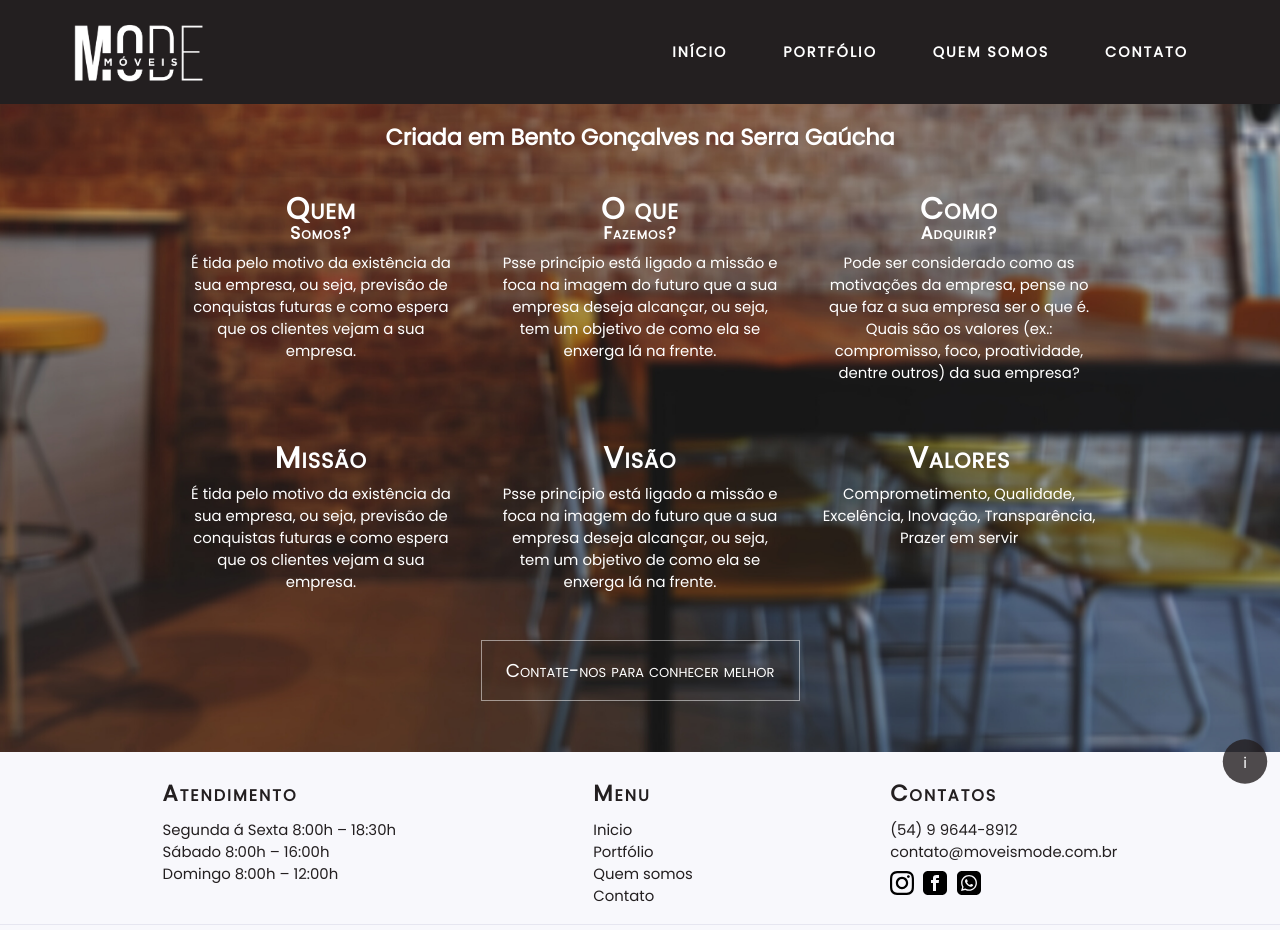
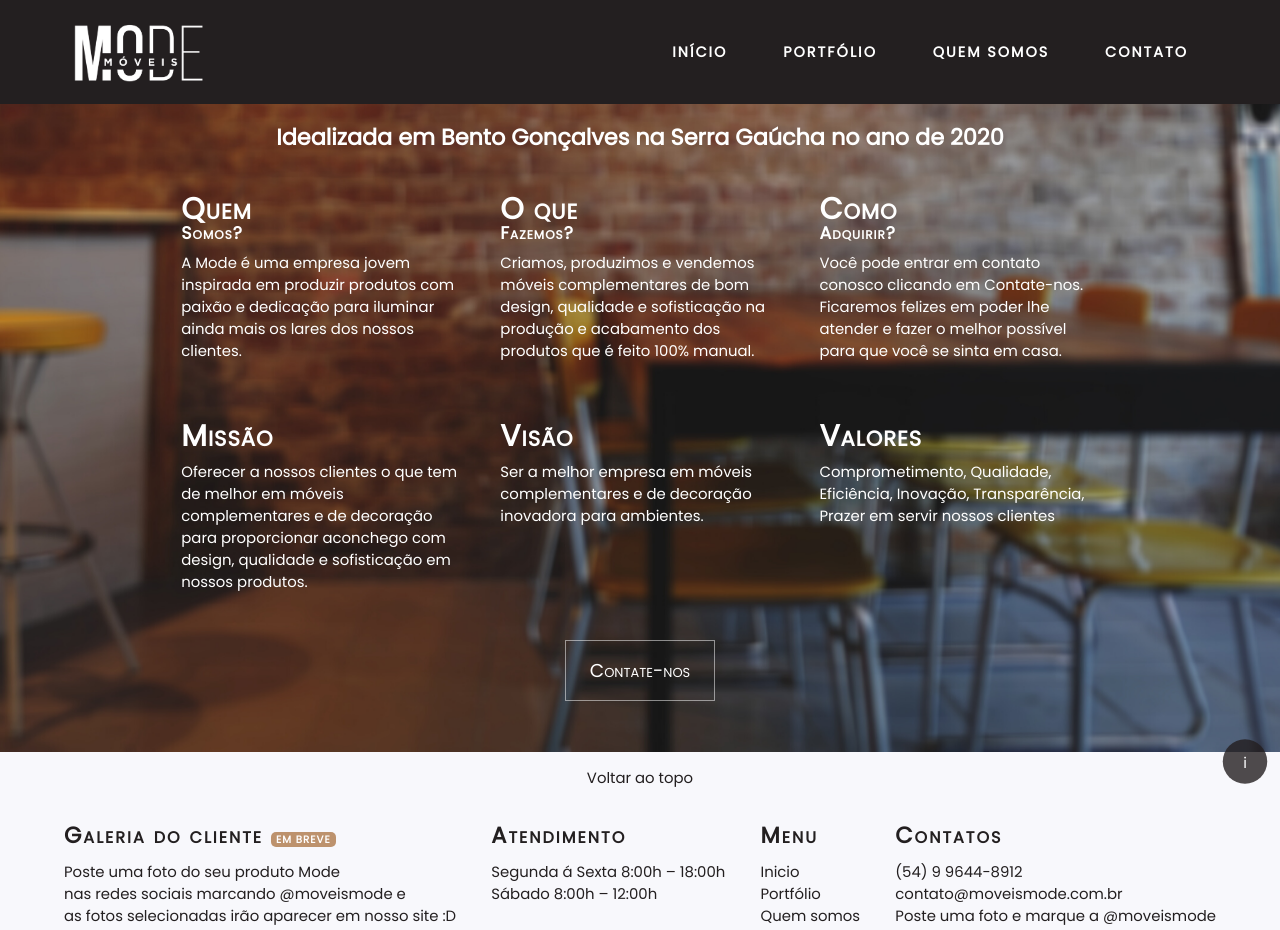
Before and after one commit to peedrinhoph/mode, a React (Create React App) app: page /about-us in a window 1280 px wide. Shown: the top 930 px of the page. Built offline with nearby package versions, Linux system fonts and the light colour scheme; the HTML template or start-up script is replaced by a standard one.

Commit message:
about us ok and go to top in the footer

```diff
--- a/src/components/PageFooter/index.js
+++ b/src/components/PageFooter/index.js
@@ -1,4 +1,4 @@
-import React from 'react';
+import React, { useEffect } from 'react';
 import { Link } from 'react-router-dom';
 import instagram from '../../assets/images/icons/insta.svg';
 import facebook from '../../assets/images/icons/facebook.svg';
@@ -7,16 +7,32 @@ import whatsApp from '../../assets/images/icons/whatsappp.svg';
 import './styles.css';
 
 const PageHeader = (props) => {
+    useEffect(() => {
+        goTop();
+    }, []);
+
+    function goTop() {
+        window.scrollTo(0, 0);
+    };
+
     return (
         <footer className="page-footer">
+            <div className="page-go-top">
+                <p onClick={() => goTop()}>Voltar ao topo</p>
+            </div>
+
             <div className="page-footer-all">
                 <div className="page-footer-group">
+                    <h2>Galeria do cliente <span>EM BREVE</span></h2>
+                    <p>Poste uma foto do seu produto Mode</p>
+                    <p>nas redes sociais marcando @moveismode e</p>
+                    <p>as fotos selecionadas irão aparecer em nosso site :D</p>
+                </div>
+                <div className="page-footer-group">
                     <h2>Atendimento</h2>
-                    <p>Segunda á Sexta 8:00h – 18:30h</p>
-                    <p>Sábado 8:00h – 16:00h</p>
-                    <p>Domingo 8:00h – 12:00h</p>
+                    <p>Segunda á Sexta 8:00h – 18:00h</p>
+                    <p>Sábado 8:00h – 12:00h</p>
                 </div>
-
                 <div className="page-footer-group">
                     <h2>Menu</h2>
                     <Link to="/">Inicio</Link>
@@ -29,8 +45,8 @@ const PageHeader = (props) => {
                     <h2>Contatos</h2>
                     <p>(54) 9 9644-8912</p>
                     <p>contato@moveismode.com.br</p>
+                    <p>Poste uma foto e marque a @moveismode</p>
                     <div className="page-footer-social">
-
                         <a href="https://www.instagram.com/moveismode/" target="_blank" rel="noopener noreferrer">
                             <img src={instagram} className="instagram" alt="instagram" />
                         </a>
--- a/src/components/PageFooter/styles.css
+++ b/src/components/PageFooter/styles.css
@@ -3,6 +3,13 @@
     flex-direction: column;
 
     background: var(--color-box-footer);
+}
+
+.page-go-top {
+    text-align-last: center;
+    padding: 1.6rem 0;
+    cursor: pointer;
+    color: var(--color-text-base);
 }
 
 .page-footer-all {
@@ -27,6 +34,7 @@
    color: var(--color-text-base);
 }
 
+.page-go-top p:hover,
 .page-footer-group a:hover,
 .page-footer-copyright a:hover {
     opacity: .8;
@@ -40,9 +48,18 @@
 }
 
 .page-footer-group h2{
-    margin: 1rem 0 1rem 0;
+    margin: 0 0 1rem 0;
     font-variant: small-caps;
     letter-spacing: 2px;
+}
+
+.page-footer-group span{
+    background-color: var(--color-gold);
+    color: white;
+    border-radius: 5px;
+    padding: 0 5px;
+    font-size: 1.1rem;
+    letter-spacing: 1px;
 }
 
 .page-footer-social {
@@ -57,10 +74,6 @@
     margin-right: 1rem;
 }
 
-.page-footer-social a:hover{
-    opacity: .8;
-}
-
 @media (min-width: 700px) {
     .page-footer {
         height: auto;
@@ -69,7 +82,7 @@
     .page-footer-all {
         max-width: 1200px;
         flex-direction: row;
-        justify-content: space-around;
+        justify-content: space-between;
     }
 
     .page-footer-social {
--- a/src/components/PageHeader/index.js
+++ b/src/components/PageHeader/index.js
@@ -1,4 +1,4 @@
-import React, { useEffect } from 'react';
+import React from 'react';
 import { Link } from 'react-router-dom';
 
 import logoImg from '../../assets/images/Mode-Móveis-4.png';
@@ -7,9 +7,6 @@ import './styles.css';
 
 const PageHeader = (props) => {
 
-    useEffect(() => {
-        window.scrollTo(0, 0);
-    }, []);
 
     return (
         <header className={props.colorTransparent ? "page-header" : "page-header page-header-black"}>
--- a/src/pages/AboutUs/index.js
+++ b/src/pages/AboutUs/index.js
@@ -14,39 +14,39 @@ function AboutUs() {
                 <div id="page-about-content">
                     <div className="section-about">
                         <div className="section-about-title">
-                            <h2>Criada em Bento Gonçalves na Serra Gaúcha</h2>
+                            <h2>Idealizada em Bento Gonçalves na Serra Gaúcha no ano de 2020</h2>
                         </div>
                         <div className="section-mv">
                             <div className="section-m">
                                 <h1>Quem</h1>
                                 <h3>Somos?</h3>
-                                <p>É tida pelo motivo da existência da sua empresa, ou seja, previsão de conquistas futuras e como espera que os clientes vejam a sua empresa.</p>
+                                <p>A Mode é uma empresa jovem inspirada em produzir produtos com paixão e dedicação para iluminar ainda mais os lares dos nossos clientes.</p>
                             </div>
                             <div className="section-m">
                                 <h1>O que</h1>
                                 <h3>Fazemos?</h3>
-                                <p>Psse princípio está ligado a missão e foca na imagem do futuro que a sua empresa deseja alcançar, ou seja, tem um objetivo de como ela se enxerga lá na frente.</p>
+                                <p>Criamos, produzimos e vendemos móveis complementares de bom design, qualidade e sofisticação na produção e acabamento dos produtos que é feito 100% manual.</p>
                             </div>
                             <div className="section-m">
                                 <h1>Como</h1>
                                 <h3>Adquirir?</h3>
-                                <p>Pode ser considerado como as motivações da empresa, pense no que faz a sua empresa ser o que é. Quais são os valores (ex.: compromisso, foco, proatividade, dentre outros) da sua empresa?</p>
+                                <p>Você pode entrar em contato conosco clicando em Contate-nos. Ficaremos felizes em poder lhe atender e fazer o melhor possível para que você se sinta em casa.</p>
                             </div>
                             <div className="section-m">
                                 <h1>Missão</h1>
-                                <p>É tida pelo motivo da existência da sua empresa, ou seja, previsão de conquistas futuras e como espera que os clientes vejam a sua empresa.</p>
+                                <p>Oferecer a nossos clientes o que tem de melhor em móveis complementares e de decoração para proporcionar aconchego com design, qualidade e sofisticação em nossos produtos.</p>
                             </div>
                             <div className="section-m">
                                 <h1>Visão</h1>
-                                <p>Psse princípio está ligado a missão e foca na imagem do futuro que a sua empresa deseja alcançar, ou seja, tem um objetivo de como ela se enxerga lá na frente.</p>
+                                <p>Ser a melhor empresa em móveis complementares e de decoração inovadora para ambientes.</p>
                             </div>
                             <div className="section-m">
                                 <h1>Valores</h1>
-                                <p>Comprometimento, Qualidade, Excelência, Inovação, Transparência, Prazer em servir</p>
+                                <p>Comprometimento, Qualidade, Eficiência, Inovação, Transparência, Prazer em servir nossos clientes</p>
                             </div>
                         </div>
                         <div className="section-about-link">
-                            <Link to="contact">Contate-nos para conhecer melhor</Link>
+                            <Link to="contact">Contate-nos</Link>
                         </div>
                     </div>
                 </div>
--- a/src/pages/AboutUs/styles.css
+++ b/src/pages/AboutUs/styles.css
@@ -46,14 +46,14 @@
     line-height: 105%;
     letter-spacing: 1px;
     font-variant: small-caps;
-    text-align: center;
+    text-align: left;
   }
 
   .section-m p{
     margin-top: 1rem;
     font: 400 1.6rem Poppins;
     color: var(--color-title-in-primary);
-    text-align: center;
+    text-align: left;
   }
 
   .section-about-link {
```
